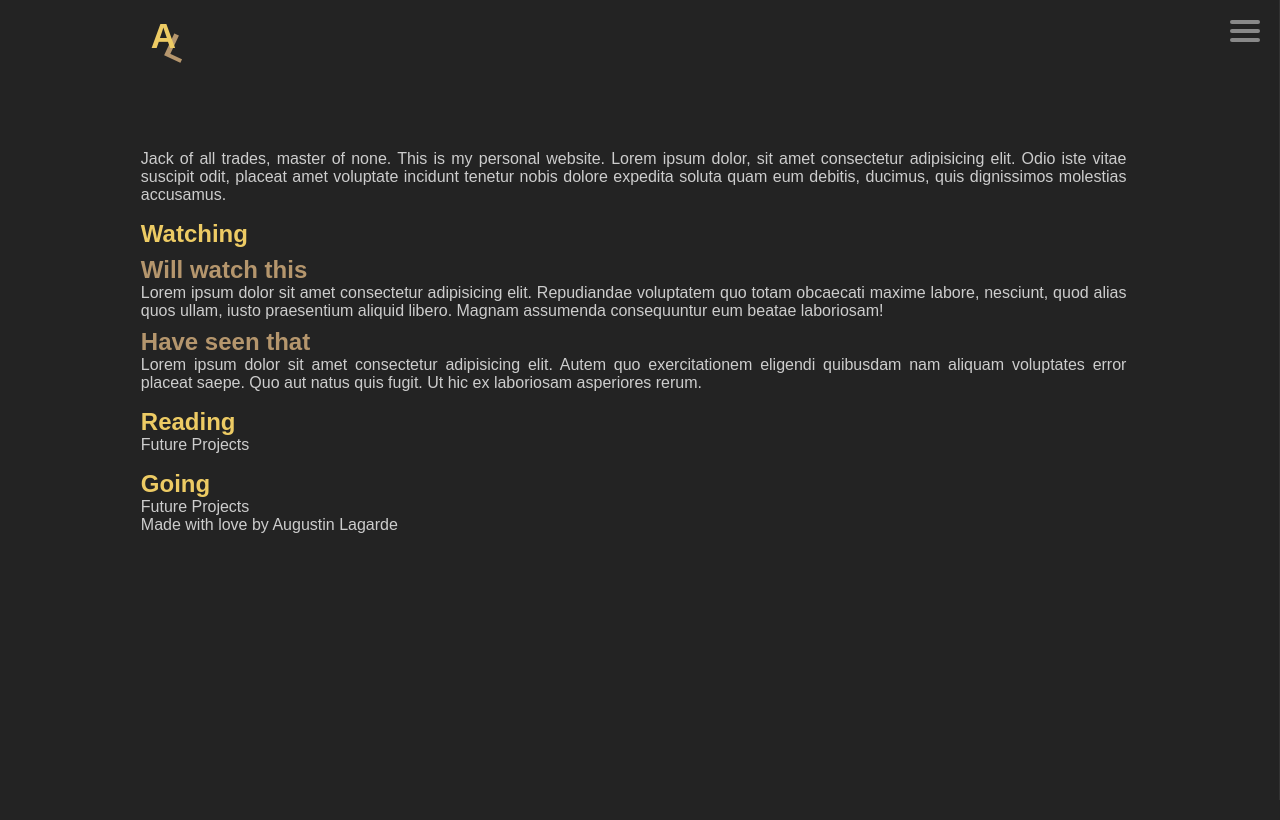
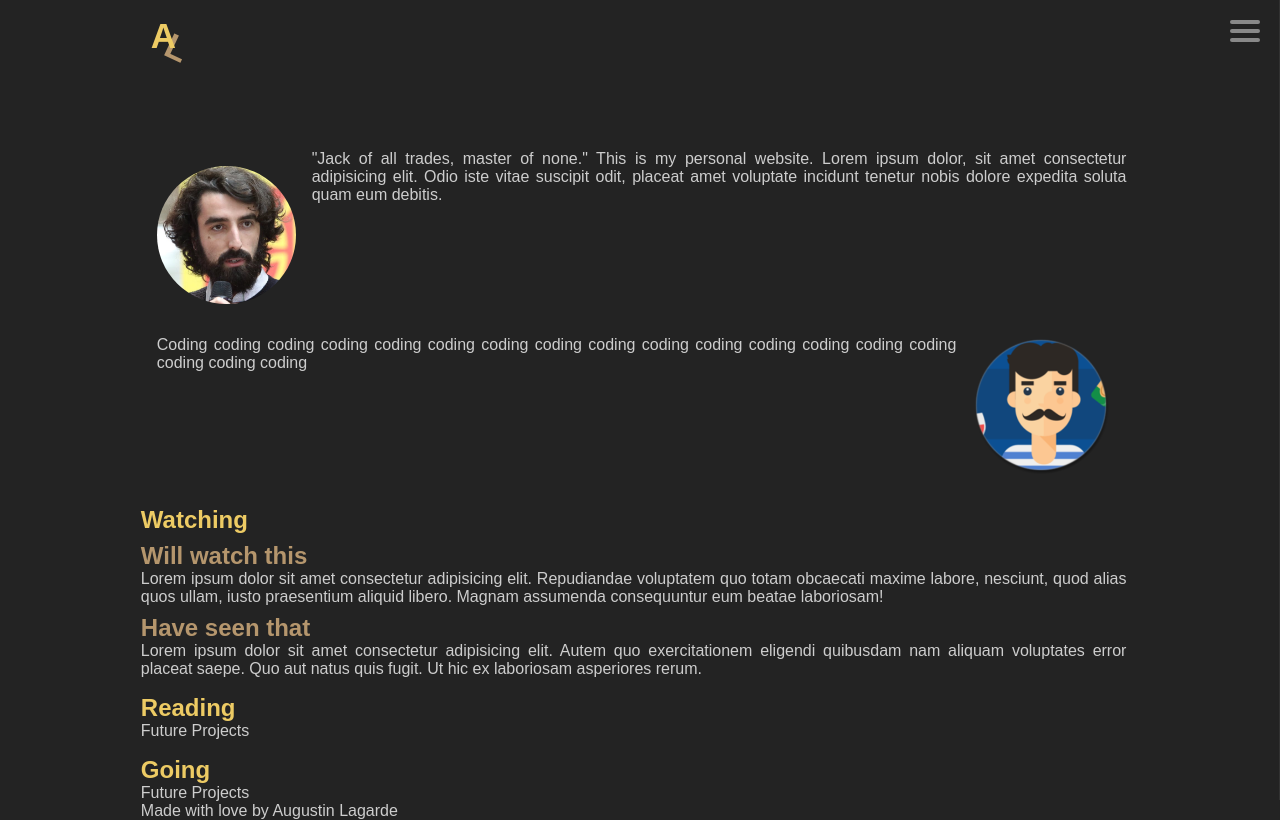
Before and after one commit to augustin-lagarde/augustin-lagarde.github.io, a plain HTML site: page index.html in a window 1280 px wide. Shown: the top 820 px of the page. Drawn offline with Linux system fonts and the light colour scheme.

Commit message:
Adding images

```diff
--- a/index.html
+++ b/index.html
@@ -15,13 +15,13 @@
 
   <body>
     <!--
-        A fake / hidden checkbox is used as click reciever,
-        so you can use the :checked selector on it.
-        -->
+    A fake / hidden checkbox is used as click reciever,
+    so you can use the :checked selector on it.
+    -->
     <input type="checkbox" id="menuToggle" />
     <!--
-          Some spans to act as a hamburger.
-          -->
+    Some spans to act as a hamburger.
+    -->
     <div id="menuIcon">
       <span></span>
       <span></span>
@@ -44,13 +44,21 @@
       </section>
       <section id="About">
         <div class="container">
-          <!-- <img src="/img/Augustin Lagarde.jpeg" /> -->
+          <img src="/img/Augustin Lagarde.jpeg" />
           <p>
-            Jack of all trades, master of none. This is my personal website.
+            "Jack of all trades, master of none." This is my personal website.
             Lorem ipsum dolor, sit amet consectetur adipisicing elit. Odio iste
             vitae suscipit odit, placeat amet voluptate incidunt tenetur nobis
-            dolore expedita soluta quam eum debitis, ducimus, quis dignissimos
-            molestias accusamus.
+            dolore expedita soluta quam eum debitis.
+          </p>
+        </div>
+      </section>
+      <section id="About2">
+        <div class="container">
+          <img src="/img/Me.ico" />
+          <p>
+            Coding coding coding coding coding coding coding coding coding
+            coding coding coding coding coding coding coding coding coding
           </p>
         </div>
       </section>
--- a/style.css
+++ b/style.css
@@ -205,26 +205,40 @@ h2 {
   z-index: 1;
 }
 
-/* BEYOND THIS LINE IS PREVIOUS CSS BY ME*/
-/* ------------------------------------------------------ */
+/* About */
 
-/* About */
-/*
 #About {
-    background: salmon;
-    height: auto;
+  /* background: salmon; */
+  min-height: 170px;
 }
 #About img {
   display: inline-block;
   float: left;
   border-radius: 100%;
-    max-width: 10rem;
+  max-height: 170px;
+  /* max-width: 10rem; */
   padding: 1rem 1rem 1rem 1rem;
 }
-  #About p {
+
+#About2 p {
   padding: 1rem 1rem 1rem 1rem;
 }
-  */
+#About2 {
+  /* background: salmon; */
+  min-height: 170px;
+}
+#About2 img {
+  display: inline-block;
+  float: right;
+  border-radius: 100%;
+  max-height: 170px;
+  /* max-width: 10rem; */
+  padding: 1rem 1rem 1rem 1rem;
+}
+#About2 p {
+  padding: 1rem 1rem 1rem 1rem;
+}
+
 /* Showcase */
 /*
   #Showcase {
```
Lines whose indentation alone changed are shown as unchanged.
